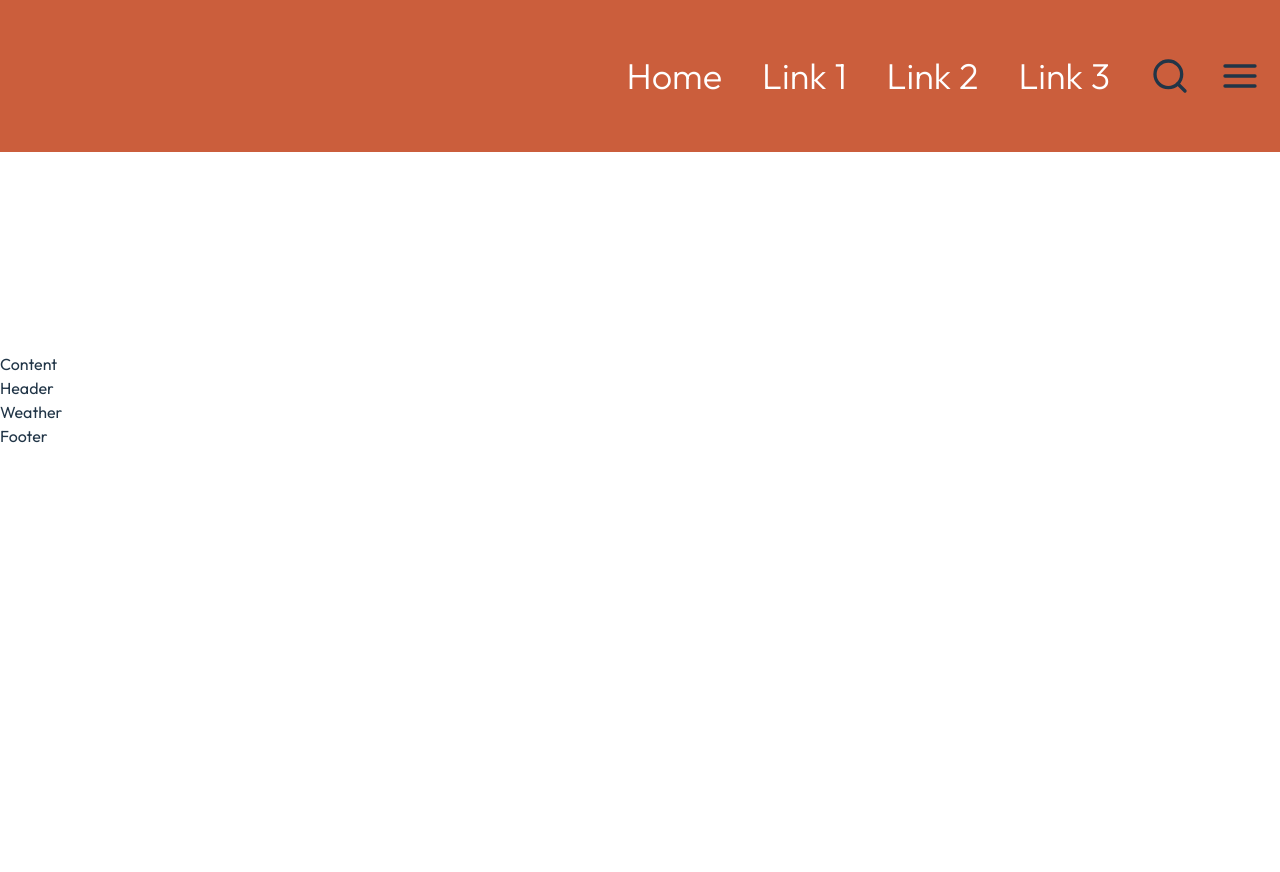
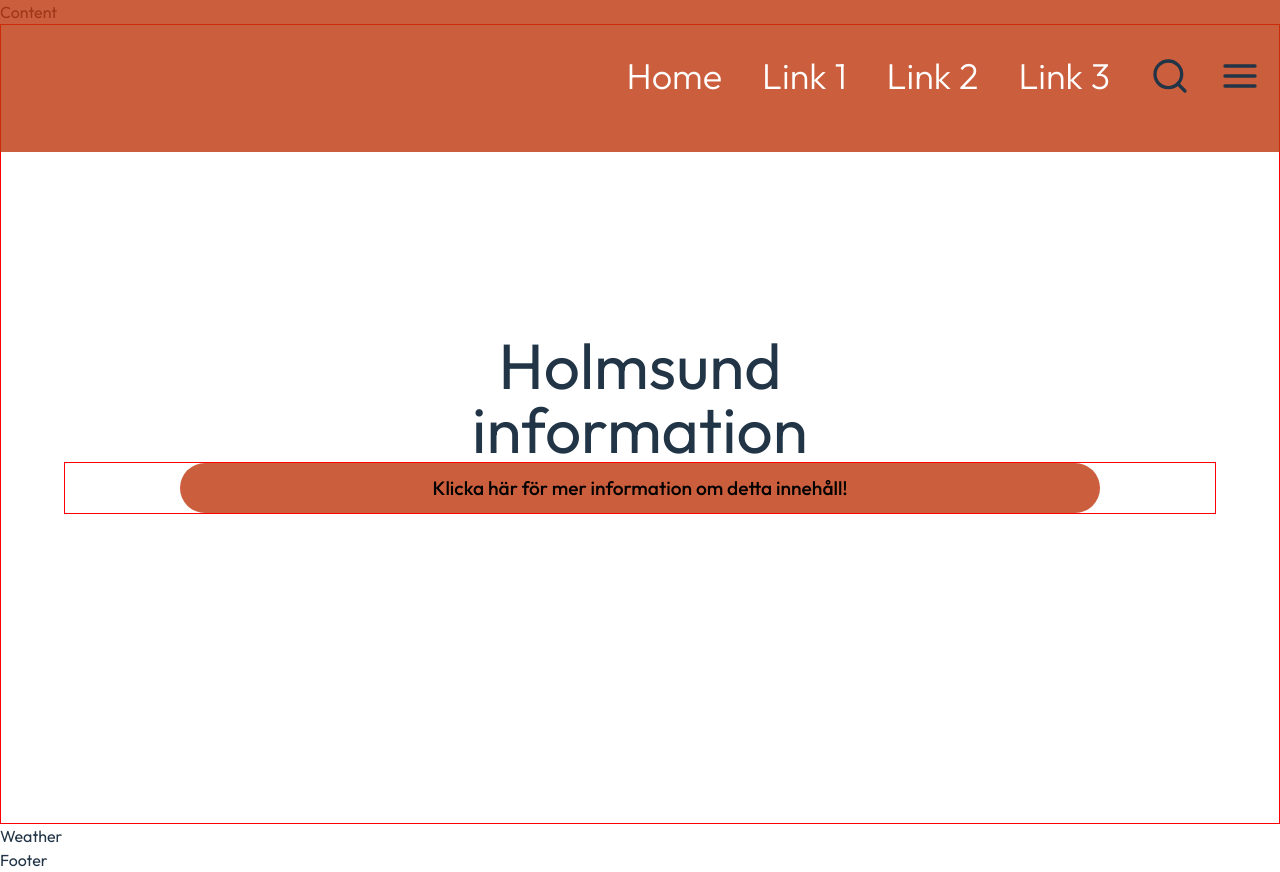
Before and after one commit to jhn322/holmsund-information, a React (Vite) app: page /link3 in a window 1280 px wide. Before the commit the page ends 800 px from the top, so only its background shows below. Built offline with nearby package versions, Linux system fonts and the light colour scheme.

Commit message:
started on header

```diff
--- a/src/components/Header.jsx
+++ b/src/components/Header.jsx
@@ -1,7 +1,21 @@
 import React from "react";
+import styles from "../styles/Header.module.css";
 
 const Header = () => {
-  return <div>Header</div>;
+  return (
+    <main className={styles.headerContainer}>
+      <div className={styles.innerHeader}>
+        <div className={styles.header}>
+          Holmsund <br /> information
+          <div className={styles.btnContainer}>
+            <button className={styles.headerBtn}>
+              Klicka här för mer information om detta innehåll!
+            </button>
+          </div>
+        </div>
+      </div>
+    </main>
+  );
 };
 
 export default Header;
--- a/src/styles/Header.module.css
+++ b/src/styles/Header.module.css
@@ -0,0 +1,52 @@
+*,
+::before,
+::after {
+  box-sizing: border-box;
+  margin: 0;
+  padding: 0;
+  font-family: "Outfit", sans-serif;
+}
+
+.headerContainer {
+  border: 1px solid red;
+  display: flex;
+  justify-content: center;
+  align-items: center;
+  width: 100vw;
+  height: 100vh;
+}
+
+.innerHeader {
+  display: flex;
+  align-items: center;
+  justify-content: center;
+}
+
+.header {
+  display: flex;
+  flex-direction: column;
+  align-items: center;
+  justify-content: center;
+  text-align: center;
+  font-size: 4rem;
+  flex-wrap: wrap;
+  line-height: 1;
+}
+
+.btnContainer {
+  display: flex;
+  justify-content: center;
+  align-items: center;
+  width: 90vw;
+  border: 1px solid red;
+}
+
+.headerBtn {
+  display: flex;
+  justify-content: center;
+  align-items: center;
+  font-size: 1.2rem;
+  border-radius: 50px;
+  background-color: #bf360ccc;
+  width: 80%;
+}
```
